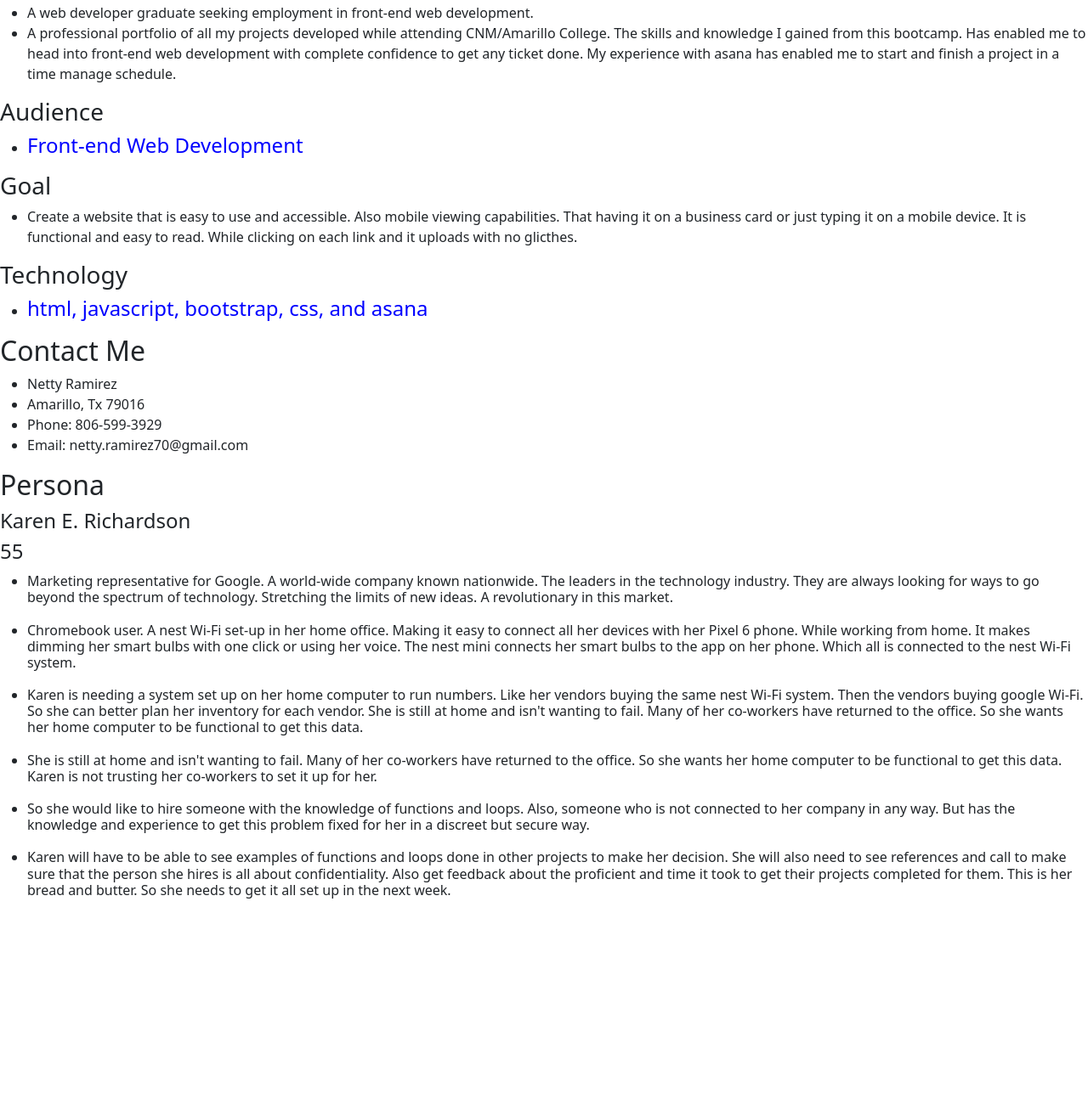
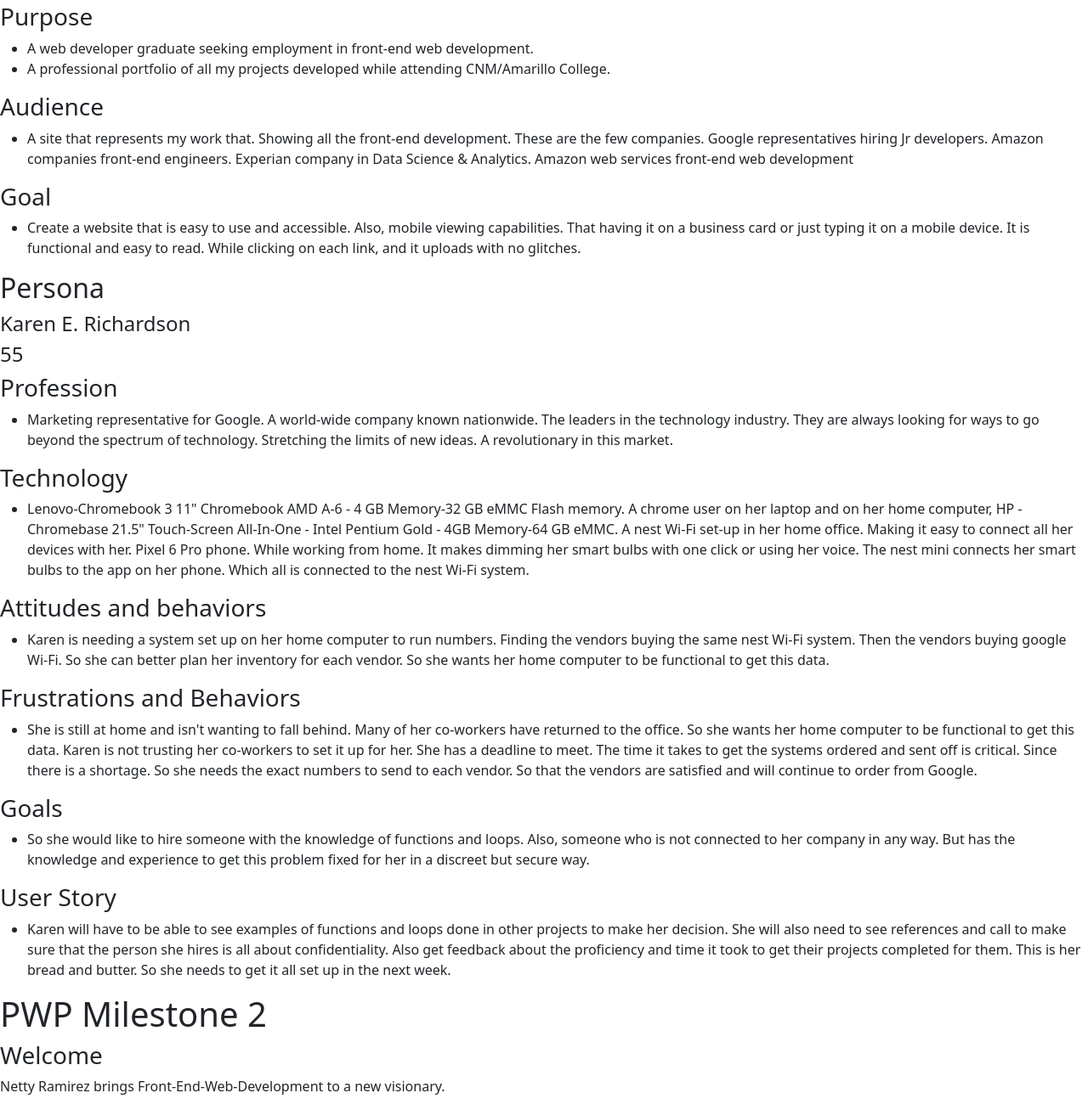
Before and after one commit to nramirez40/my-pwp-netty, a plain HTML site: page public_html/documentation/milestone-1.html in a window 1280 px wide. Shown: the part 99-1406 px from the top of the page at 85% size. Before the commit the page ends 1173 px from the top, so only its background shows below. Drawn offline with nearby package versions, Linux system fonts and the light colour scheme.

Commit message:
made changes and added img/milestone2

```diff
--- a/public_html/documentation/milestone-1.html
+++ b/public_html/documentation/milestone-1.html
@@ -16,46 +16,31 @@
 
 <div>
     <h2>Netty Ramirez</h2>
+
+        <!-- Purpose -->
+    <h3>Purpose</h3>
     <ul>
-        <!-- Purpose -->
         <li>A web developer graduate seeking employment in front-end web development.</li>
-        <li>
-            A professional portfolio of all my projects developed while attending
-            CNM/Amarillo College. The skills and knowledge I gained from this bootcamp. Has enabled me
-            to head into front-end web development with complete confidence to get any ticket done. My
-            experience with asana has enabled me to start and finish a project in a time manage schedule.
-        </li>
+        <li>A professional portfolio of all my projects developed while attending CNM/Amarillo College.</li>
     </ul>
 </div>
 <div>
     <h3>Audience</h3>
     <ul>
         <li>
-            <h4 display-1 style="color:blue;">Front-end Web Development</h4>
+           A site that represents my work that. Showing all the front-end development. These are the few companies.
+            Google representatives hiring Jr developers. Amazon companies front-end engineers. Experian company
+            in Data Science & Analytics. Amazon web services front-end web development
         </li>
     </ul>
 
     <h3>Goal</h3>
     <ul>
         <li>
-            Create a website that is easy to use and accessible. Also mobile viewing capabilities.
+            Create a website that is easy to use and accessible. Also, mobile viewing capabilities.
             That having it on a business card or just typing it on a mobile device. It is functional and easy to
-            read. While clicking on each link and it uploads with no glicthes.
+            read. While clicking on each link, and it uploads with no glitches.
         </li>
-    </ul>
-
-<h3>Technology</h3>
-    <ul>
-        <li> <h4 display-1 style="color:blue;"> html, javascript, bootstrap, css, and asana</h4>
-        </li>
-    </ul>
-
-    <h2>Contact Me</h2>
-    <ul>
-        <li>Netty Ramirez</li>
-        <li>Amarillo, Tx 79016</li>
-        <li>Phone: 806-599-3929</li>
-        <li>Email: netty.ramirez70@gmail.com</li>
     </ul>
 </div>
 
@@ -65,81 +50,124 @@
 <h4>55</h4>
 
 <!-- Profession -->
+<h3>Profession</h3>
 <ul>
     <li>
-        <h6>
+        <p>
             Marketing representative for Google. A world-wide company known nationwide.
             The leaders in the technology industry. They are always looking for ways to go beyond the
             spectrum of technology. Stretching the limits of new ideas. A revolutionary in this
             market.
-        </h6>
+        </p>
     </li>
 </ul>
 
 <!-- Technology -->
-<section>
+<h3>Technology</h3>
 <ul>
     <li>
-        <h6>Chromebook user. A nest Wi-Fi set-up in her home office. Making it easy to connect all her devices with her
-            Pixel 6 phone. While working from home. It makes dimming her smart bulbs with one click or using her voice.
-            The nest mini connects her smart bulbs to the app on her phone. Which all is connected to the nest
+        <p>
+            Lenovo-Chromebook 3 11" Chromebook AMD A-6 - 4 GB Memory-32 GB eMMC Flash memory. A chrome user on her laptop
+            and on her home computer, HP - Chromebase 21.5" Touch-Screen All-In-One - Intel Pentium Gold -
+            4GB Memory-64 GB eMMC. A nest Wi-Fi set-up in her home office. Making it easy to connect all her devices with
+            her. Pixel 6 Pro phone. While working from home. It makes dimming her smart bulbs with one click or using her
+            voice. The nest mini connects her smart bulbs to the app on her phone. Which all is connected to the nest
             Wi-Fi system.
-        </h6>
+        </p>
     </li>
 </ul>
-</section>
+
 <!-- Attitudes and behaviors -->
-<section>
+<h3>Attitudes and behaviors</h3>
 <ul>
     <li>
-         <h6>
-            Karen is needing a system set up on her home computer to run numbers. Like her
+         <p>
+            Karen is needing a system set up on her home computer to run numbers. Finding the
             vendors buying the same nest Wi-Fi system. Then the vendors buying google Wi-Fi.
-            So she can better plan her inventory for each vendor. She is still at home and
-            isn't wanting to fail. Many of her co-workers have returned to the office. So she
-            wants her home computer to be functional to get this data.
-         </h6>
+            So she can better plan her inventory for each vendor. So she wants her home computer
+            to be functional to get this data.
+         </p>
     </li>
 </ul>
-</section>
+
 <!-- Frustrations and Behaviors -->
-<section>
+<h3>Frustrations and Behaviors</h3>
 <ul>
     <li>
-        <h6>
-            She is still at home and isn't wanting to fail. Many of her co-workers have returned
+        <p>
+            She is still at home and isn't wanting to fall behind. Many of her co-workers have returned
             to the office. So she wants her home computer to be functional to get this
-            data. Karen is not trusting her co-workers to set it up for her.
-        </h6>
+            data. Karen is not trusting her co-workers to set it up for her. She has a deadline to meet. The
+            time it takes to get the systems ordered and sent off is critical. Since there is a shortage. So
+            she needs the exact numbers to send to each vendor. So that the vendors are satisfied and will
+            continue to order from Google.
+        </p>
     </li>
 </ul>
-</section>
+
 <!-- Goals -->
-<section>
+<h3>Goals</h3>
 <ul>
     <li>
-        <h6>
+        <p>
             So she would like to hire someone with the knowledge of functions and loops. Also,
             someone who is not connected to her company in any way. But has the knowledge and
             experience to get this problem fixed for her in a discreet but secure way.
-        </h6>
+        <p>
     </li>
 </ul>
-</section>
+
 <!-- User Story -->
-<section>
+<h3>User Story</h3>
 <ul>
     <li>
-        <h6>
+        <p>
             Karen will have to be able to see examples of functions and loops done in other projects to
             make her decision. She will also need to see references and call to make sure that the person
-            she hires is all about confidentiality. Also get feedback about the proficient and time it took
+            she hires is all about confidentiality. Also get feedback about the proficiency and time it took
             to get their projects completed for them. This is her bread and butter. So she needs to get it
             all set up in the next week.
-        </h6>
+        </p>
     </li>
 </ul>
-</section>
+
+
+<!--Milestone 2 -->
+<h1>PWP Milestone 2</h1>
+
+<!-- Welcome -->
+<h3>Welcome</h3>
+<p>Netty Ramirez brings Front-End-Web-Development to a new visionary.</p>
+
+
+
+
+
+
+
+
+
+
+
+
+
+
+
+
+
+
+
+
+
+
+
+
+
+
+
+
+
+
 
 <script src="https://cdn.jsdelivr.net/npm/@popperjs/core@2.10.2/dist/umd/popper.min.js"
         integrity="sha384-7+zCNj/IqJ95wo16oMtfsKbZ9ccEh31eOz1HGyDuCQ6wgnyJNSYdrPa03rtR1zdB" crossorigin="anonymous"></script>
```
Also changed, not shown: public_html/documentation/milestone-2.html (added, +22 -0 lines), public_html/documentation/mobile-desktop/img.png (added).
